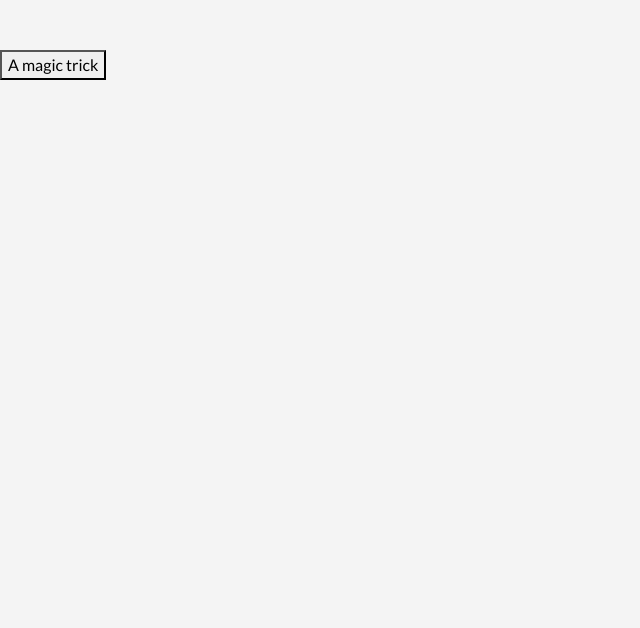
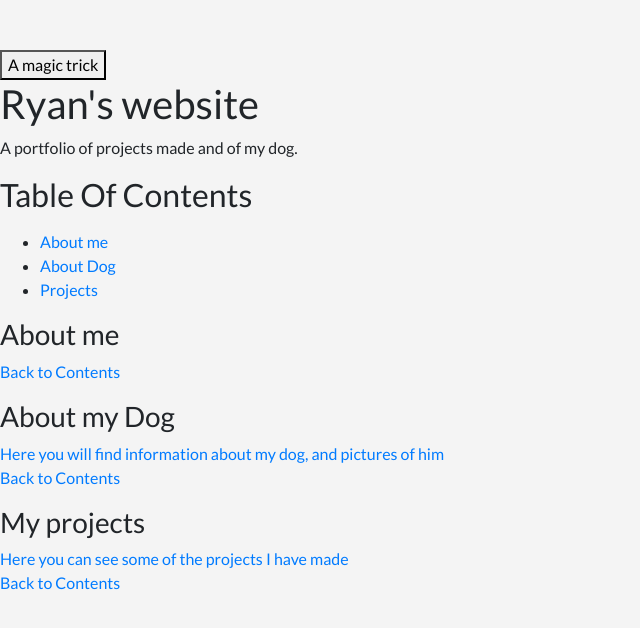
Before and after one commit to RyanMcLoughlinTUD/CloudComputing, a website: page getting-started-app/src/static/index.html in a window 1280 px wide. Shown: the whole page, without its empty margins (0-640 px from the left). Drawn offline with Linux system fonts and the light colour scheme.

Commit message:
Added files

```diff
--- a/getting-started-app/src/static/index.html
+++ b/getting-started-app/src/static/index.html
@@ -11,7 +11,7 @@
     <title>Todo App</title>
 </head>
 <body>
-    <div id="root"></div>
+    <div id="root">
     <script src="js/react.production.min.js"></script>
     <script src="js/react-dom.production.min.js"></script>
     <script src="js/react-bootstrap.js"></script>
@@ -32,5 +32,48 @@
             redirectToURL("https://www.youtube.com/watch?v=dQw4w9WgXcQ");
         });
     </script>
+    </div>
+    <H1>
+        Ryan's website
+    </H1>
+    <p>
+        A portfolio of projects made and of my dog.
+    </p>
+    <div id = "container">
+            <h2 id="table">
+                Table Of Contents
+            </h2>
+            <p>
+                <ul>
+                    <li><a href="#About">About me</a></li>
+                    <li><a href="#Dog">About Dog</a></li>
+                    <li><a href="#Projects">Projects</a></li>
+                </ul>
+            </p>
+
+
+            <h3 id="About">
+                About me
+            </h3>
+            <p>
+                <a href="#table">Back to Contents</a>
+            </p>
+            <h3 id = "Dog">
+                About my Dog
+            </h3>
+            <p>
+                <a href="dog.html">Here you will find information about my dog, and pictures of him</a>
+
+                <br><a href="#table">Back to Contents</a>
+            </p>
+
+            <h3 id="Projects">
+                My projects
+            </h3>
+            <p>
+                <a href="projects.html">Here you can see some of the projects I have made</a>
+                <br><a href="#table">Back to Contents</a>
+            </p>
+        </div>
 </body>
 </html>
--- /dev/null
+++ b/getting-started-app/src/static/style.css
@@ -0,0 +1,63 @@
+body
+    {
+        font-family: Sans-Serif ;
+        color: rgb(59, 59, 59) ;
+        margin-top:10px;
+        margin-left: 10%;
+        margin-right: 10%;
+        margin-bottom: 10px;
+    }
+
+#container
+    {
+        width: 60%;
+        margin: auto;
+    }
+header
+    {
+        margin-top: 20px;
+    }
+img
+    {
+        width : 100%;
+        height: auto;
+    }
+
+h1
+    {
+        font-size : 300%;
+    }
+
+h1,h2
+    {
+        text-transform: uppercase;
+        color : rgb(155, 221, 243);
+        font-weight: 100;
+    }
+footer
+    {
+        margin-top: 70px ;
+        background-color: rgb(146, 220, 245);
+        color: rgb(87, 86, 86) ;
+    }
+
+footer p
+    {
+        text-align: center;
+        padding-top: 15px ;
+        padding-bottom: 15px ;
+    }
+
+@media screen and (max-width: 768px)
+{
+    #container
+    {
+        width: 90%;
+        margin: auto;
+    }
+
+    h1
+    {
+        font-size: 200%
+    }
+}
```
Also changed, not shown: getting-started-app/src/static/dog.html (added, +42 -0 lines), getting-started-app/src/static/projects.html (added, +51 -0 lines), 3 other files.
